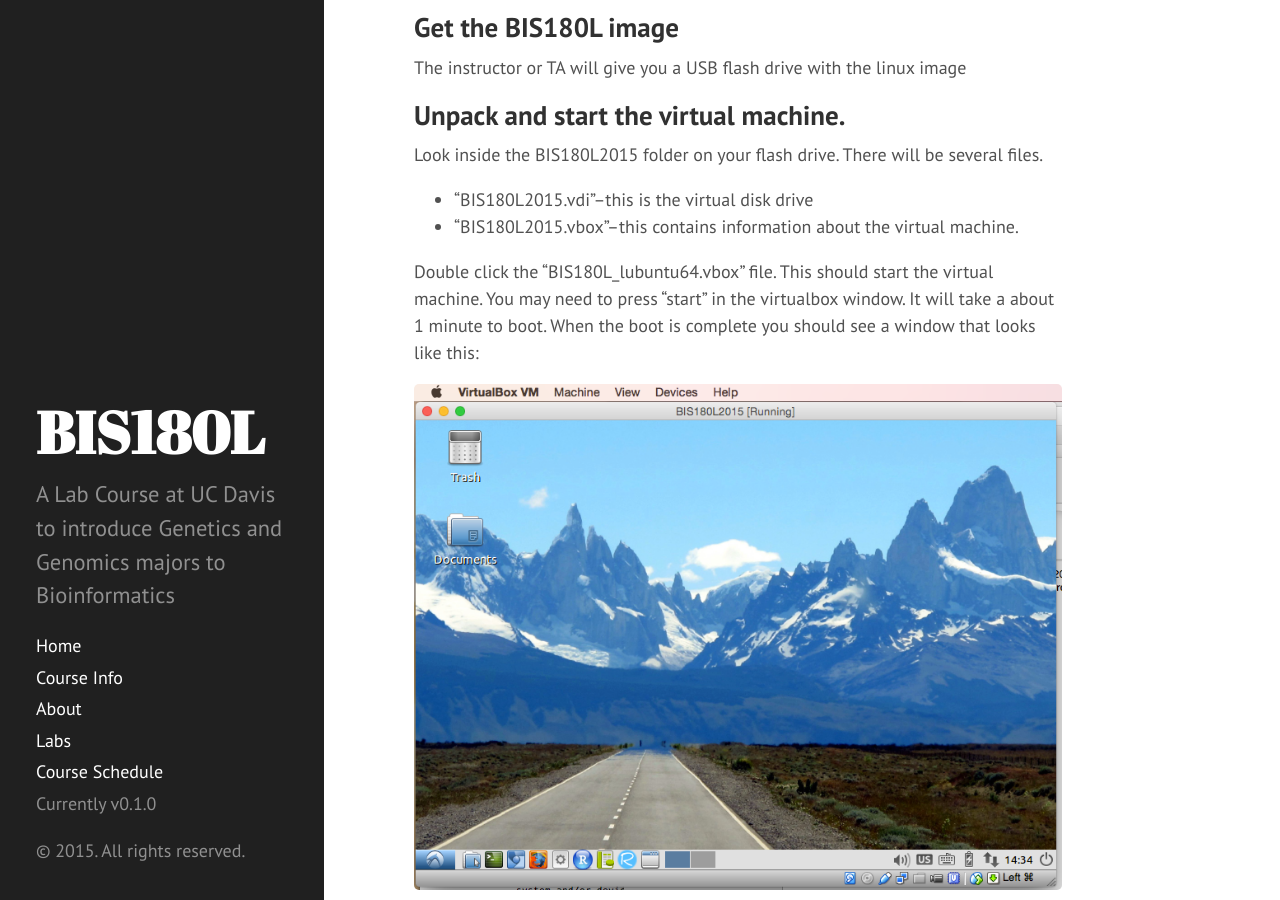
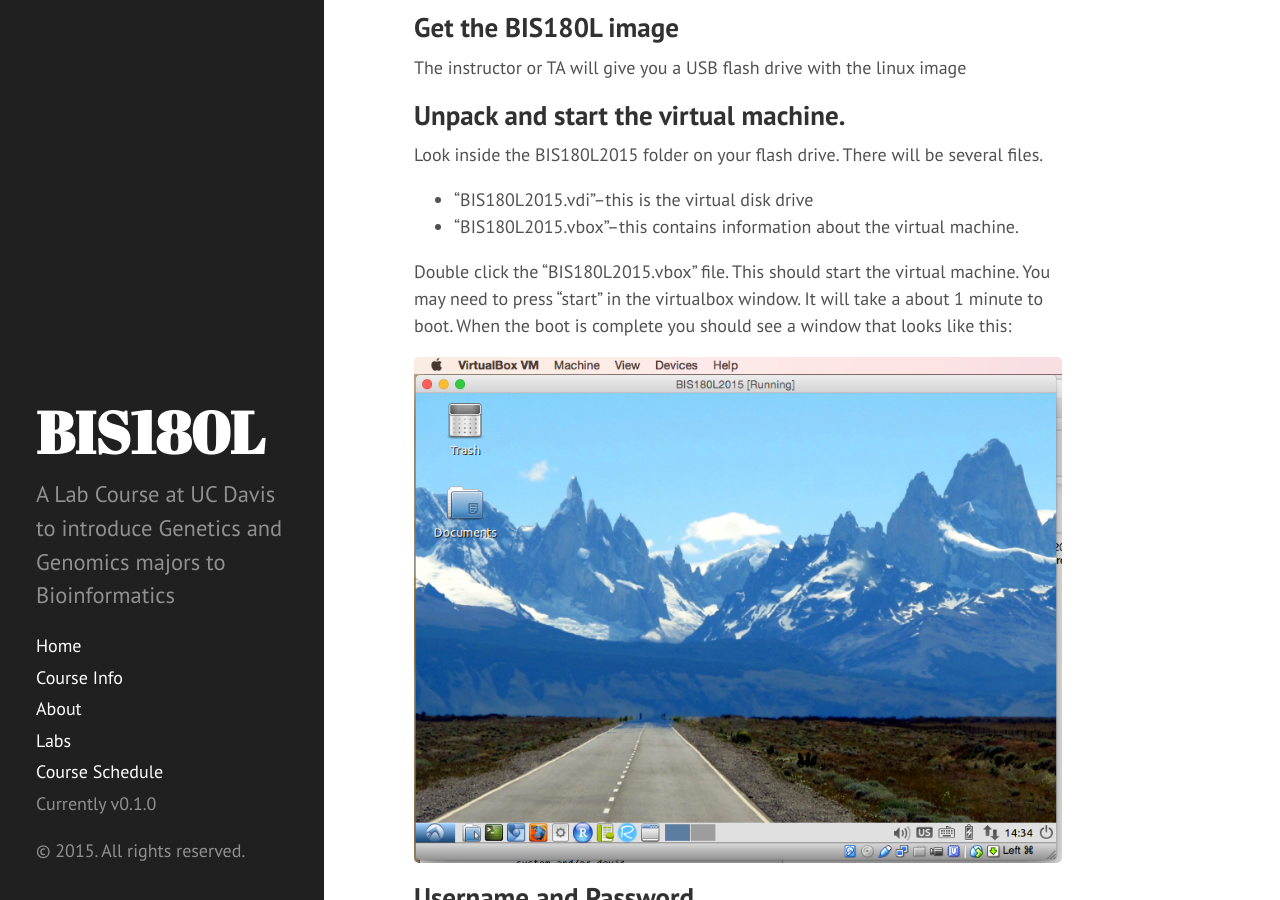
Before and after one commit to rjcmarkelz/BIS180L_web, a Jekyll site: the page built from _posts/2015-03-31-0Installing_and_using_virtual_machine.md, in a window 1280 px wide and 900 px high, scrolled down 617 px. Built offline with Jekyll 4.4.1, drawn with Linux system fonts in a browser that asks for light colours; Markdown is read by kramdown in place of the engine named in the settings.

Commit message:
Corrected vbox file name for 2015

```diff
--- a/_posts/2015-03-31-0Installing_and_using_virtual_machine.md
+++ b/_posts/2015-03-31-0Installing_and_using_virtual_machine.md
@@ -26,7 +26,7 @@ Look inside the BIS180L2015 folder on your flash drive.  There will be several f
 * "BIS180L2015.vdi"--this is the virtual disk drive
 * "BIS180L2015.vbox"--this contains information about the virtual machine.
 
-Double click the "BIS180L_lubuntu64.vbox" file.  This should start the virtual machine.  You may need to press "start" in the virtualbox window.  It will take a about 1 minute to boot.  When the boot is complete you should see a window that looks like this:
+Double click the "BIS180L2015.vbox" file.  This should start the virtual machine.  You may need to press "start" in the virtualbox window.  It will take a about 1 minute to boot.  When the boot is complete you should see a window that looks like this:
 
 ![BIS180L linux desktop]({{ site.baseurl }}/images/BIS180L_screenshot.png)
 
```
